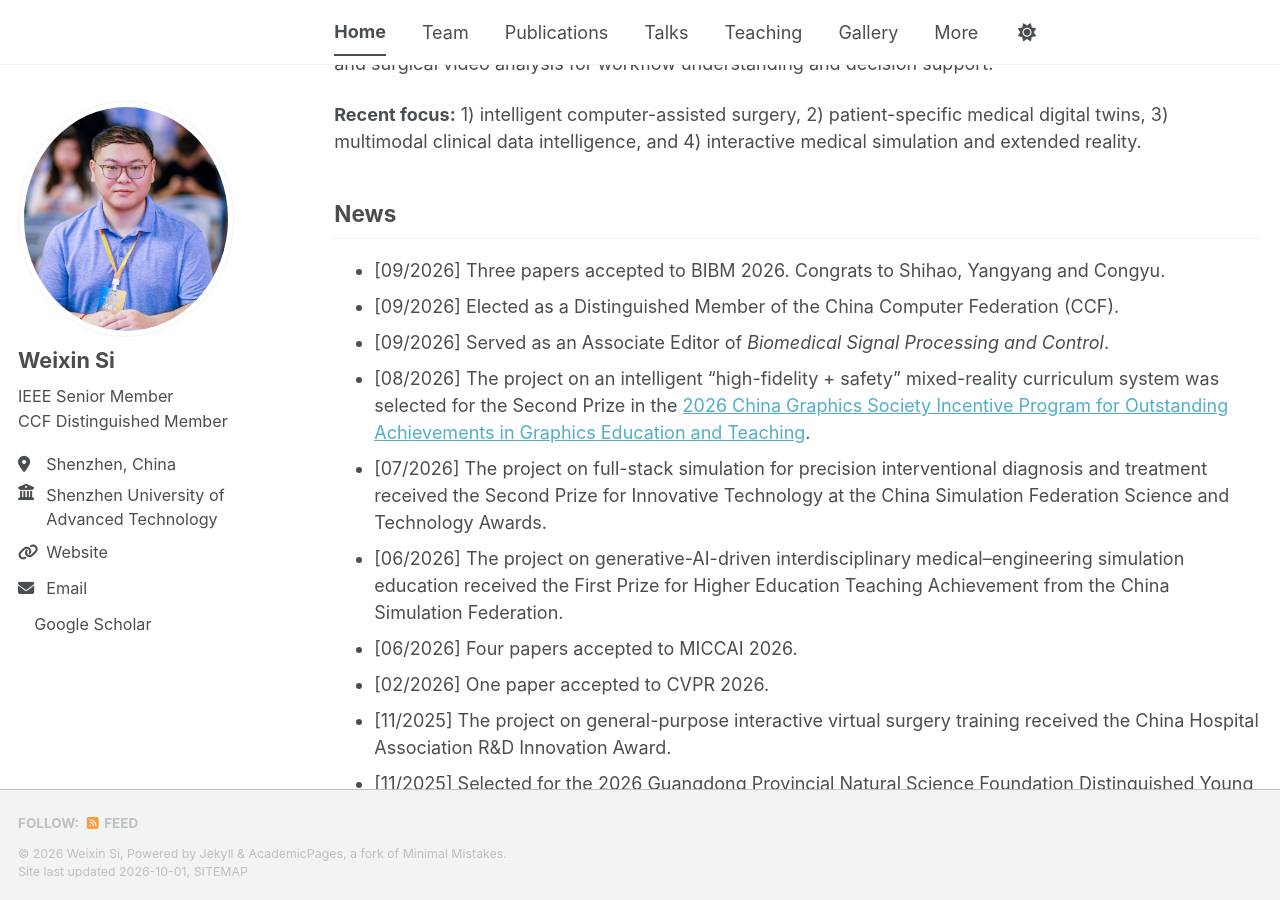
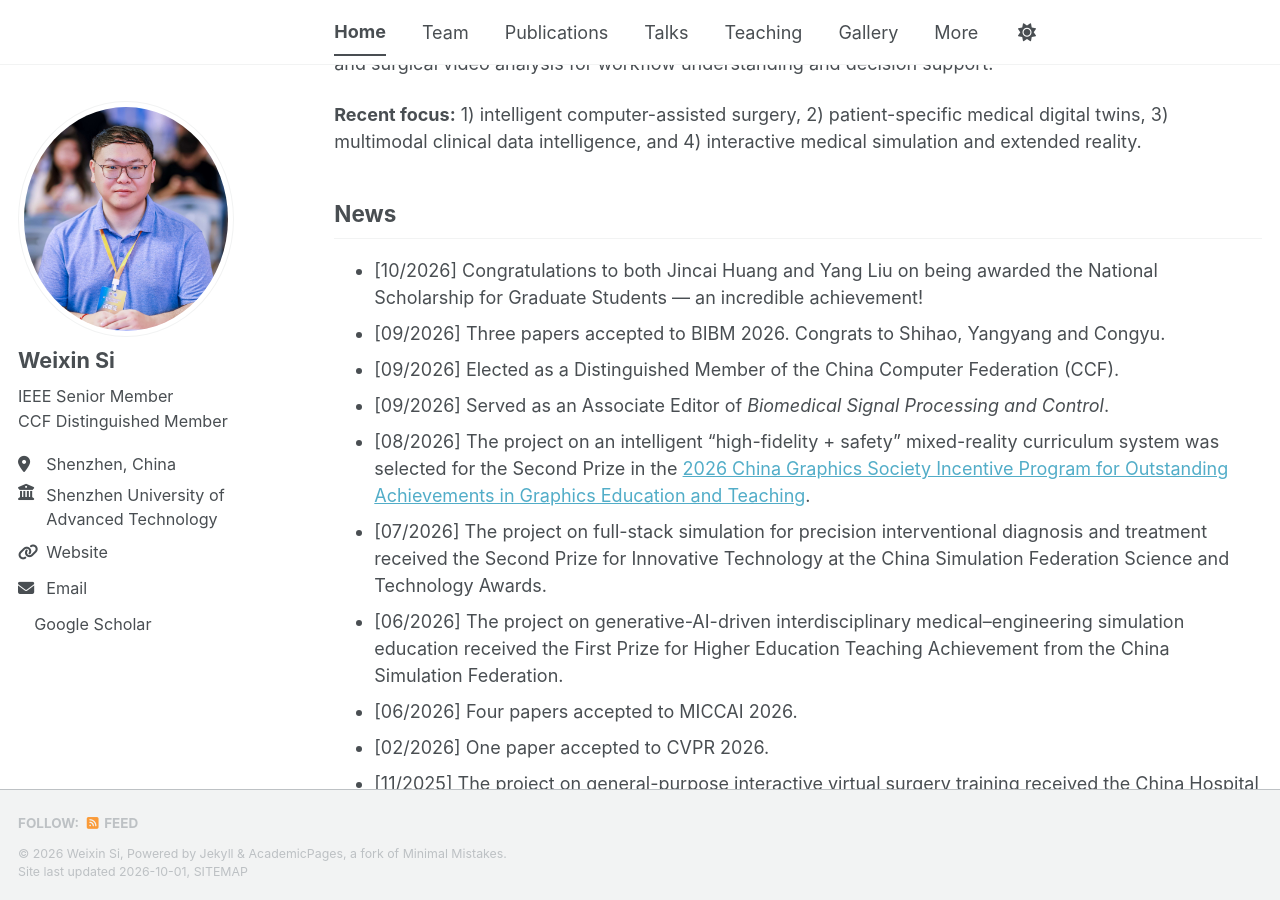
Before and after one commit to WeixinSi/weixinsi.github.io, a Jekyll site: the page built from _pages/about.md, in a window 1280 px wide and 900 px high, scrolled down 903 px. Built offline with Jekyll 4.4.1, drawn with Linux system fonts in a browser that asks for light colours; a style sheet for code colours, icons or effects is not loaded.

Commit message:
Add October 2026 graduate scholarship news

```diff
--- a/_pages/about.md
+++ b/_pages/about.md
@@ -54,6 +54,7 @@ reality.
 
 ## News
 
+- [10/2026] Congratulations to both Jincai Huang and Yang Liu on being awarded the National Scholarship for Graduate Students — an incredible achievement!
 - [09/2026] Three papers accepted to BIBM 2026. Congrats to Shihao, Yangyang and Congyu.
 - [09/2026] Elected as a Distinguished Member of the China Computer Federation (CCF).
 - [09/2026] Served as an Associate Editor of *Biomedical Signal Processing and Control*.
```
